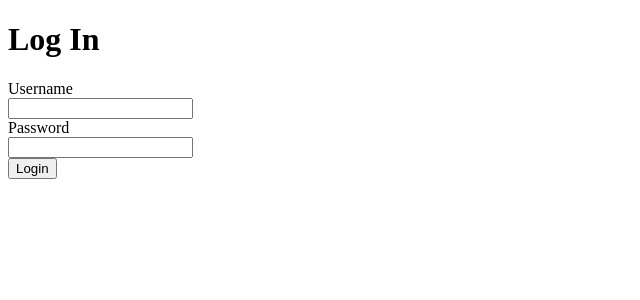
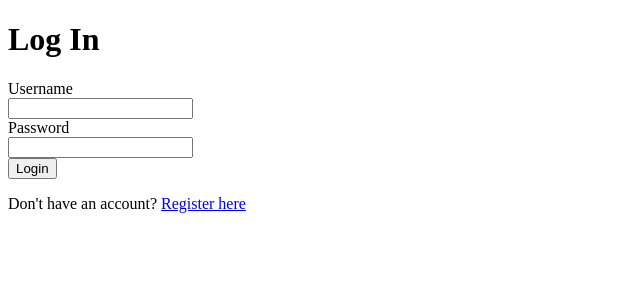
Before and after one commit to justbritt1/capstone_supportspot, a Flask app: page / in a window 1280 px wide. Shown: the top 300 px of the page, without its empty margins (0-640 px from the left). Run offline with Flask 3, Linux system fonts and the light colour scheme; parts of the project's set-up code (start-up, migrations or seed data) failed here and were passed over.

Commit message:
added register link

```diff
--- a/templates/login.html
+++ b/templates/login.html
@@ -22,5 +22,8 @@
             {{ form.submit() }}
         </div>
     </form>
+    <!-- Add a register link -->
+    <p>Don't have an account? <a href="{{ url_for('register') }}">Register here</a></p>
+
 </body>
 </html>
```
